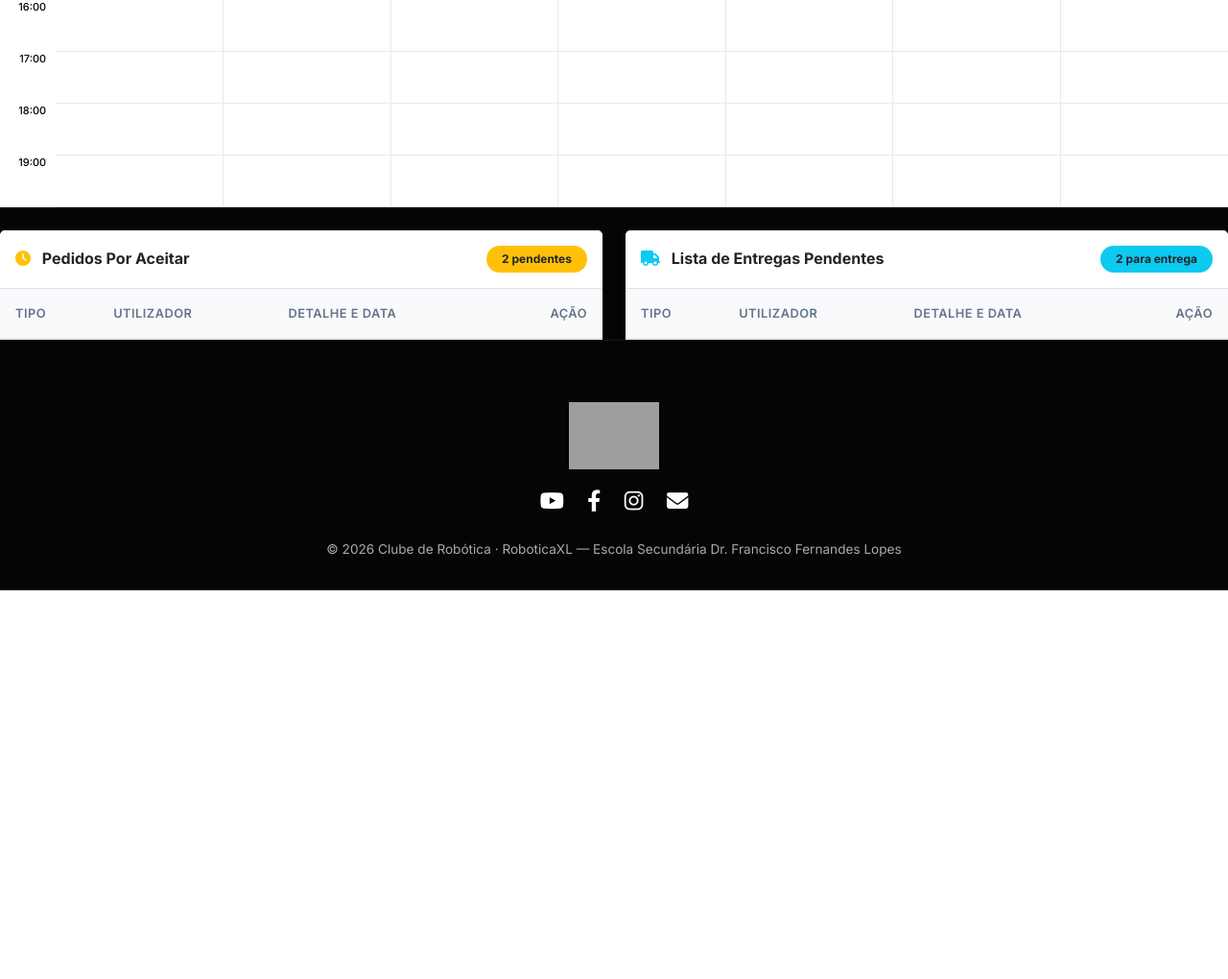
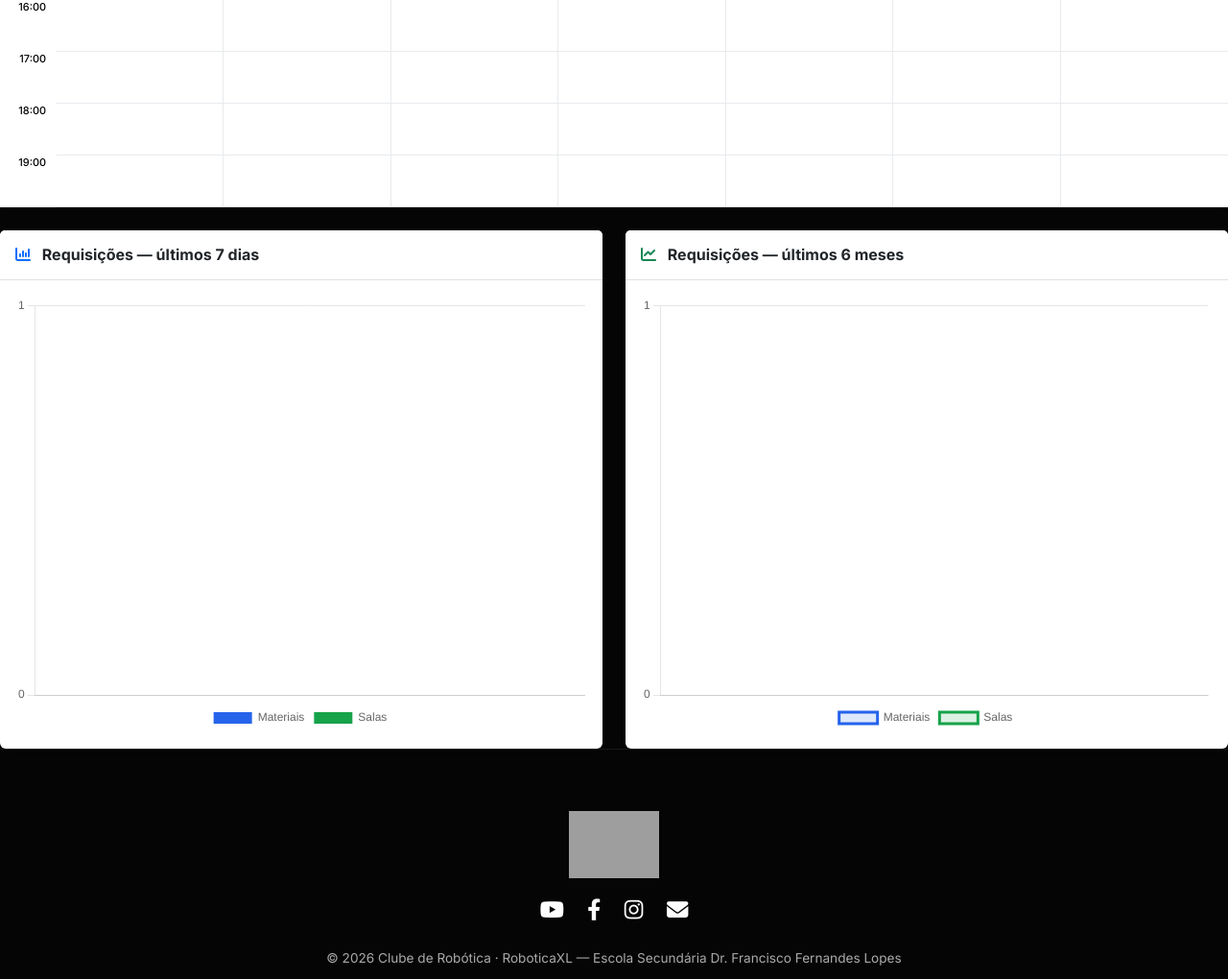
Before and after one commit to RodrigoMartins17/roboticbase_site, a PHP site: the page made by app/views/administracao/index.php in a window 1280 px wide. Shown: the part 819-1839 px from the top of the page at 96% size. Before the commit the page ends 1434 px from the top, so only its background shows below. Run offline with PHP 8.4, Linux system fonts and the light colour scheme; the template is opened without the code that fills it: most values are stand-ins (such as "Sample title", 1, 10 or a date in 2020); lists and menus that the app fills with data are empty; some libraries are stand-ins or nearby versions; grey boxes are pictures that could not be loaded.

Commit message:
Graficos semanais e mensais no painel admin

```diff
--- a/app/views/administracao/index.php
+++ b/app/views/administracao/index.php
@@ -266,108 +266,72 @@ $horaFim = 19;
     </div>
 </div>
 
+<!-- ===================================================================
+     GRÁFICOS DE REQUISIÇÕES
+     Substituem as antigas listas "Pedidos por Aceitar"/"Entregas" (essas
+     geriam-se melhor nas páginas próprias). Aqui interessa a visão geral:
+     quantas requisições entram por dia e por mês, materiais vs salas.
+     Os números vêm prontos do AdminController::index().
+     =================================================================== -->
 <div class="row g-4">
     <div class="col-lg-6">
         <div class="card border-0 shadow-sm h-100">
-            <div class="card-header bg-white border-bottom py-3 d-flex justify-content-between align-items-center">
-                <h6 class="fw-bold mb-0"><i class="fas fa-clock text-warning me-2"></i> Pedidos Por Aceitar</h6>
-                <span class="badge bg-warning text-dark px-3 py-2 rounded-pill"><?= count($porAceitarMat ?? []) + count($porAceitarSala ?? []) ?> pendentes</span>
+            <div class="card-header bg-white border-bottom py-3">
+                <h6 class="fw-bold mb-0"><i class="fas fa-chart-column text-primary me-2"></i> Requisições — últimos 7 dias</h6>
             </div>
-            <div class="table-responsive">
-                <table class="table table-borderless table-clean mb-0">
-                    <thead>
-                        <tr>
-                            <th class="ps-3">Tipo</th>
-                            <th>Utilizador</th>
-                            <th>Detalhe e Data</th>
-                            <th class="text-end pe-3">Ação</th>
-                        </tr>
-                    </thead>
-                    <tbody>
-                        <?php foreach (array_slice($porAceitarMat ?? [], 0, 5) as $r): ?>
-                            <tr>
-                                <td class="ps-3"><span class="badge bg-primary bg-opacity-10 text-primary border border-primary border-opacity-25 px-2 py-1">Material</span></td>
-                                <td class="fw-bold"><?= htmlspecialchars($r['utilizador_nome'] ?? '') ?></td>
-                                <td class="text-muted small">
-                                    <span class="d-block fw-bold text-dark mb-1"><?= htmlspecialchars($r['material_designacao'] ?? '') ?></span>
-                                    <div><i class="far fa-calendar-check me-1"></i><?= date('d/m H:i', strtotime($r['data_levantamento'] ?? $r['data_pedido'])) ?></div>
-                                    <div style="font-size: 0.7rem; margin-top: 2px;"><i class="fas fa-undo me-1"></i><?= date('d/m H:i', strtotime($r['data_devolucao'] ?? '')) ?></div>
-                                </td>
-                                <td class="text-end pe-3"><a href="<?= BASE_URL ?>admin/requisicoesMateriais" class="btn btn-sm btn-outline-primary">Gerir</a></td>
-                            </tr>
-                        <?php endforeach; ?>
-
-                        <?php foreach (array_slice($porAceitarSala ?? [], 0, 5) as $r): ?>
-                            <tr>
-                                <td class="ps-3"><span class="badge bg-success bg-opacity-10 text-success border border-success border-opacity-25 px-2 py-1">Sala</span></td>
-                                <td class="fw-bold"><?= htmlspecialchars($r['utilizador_nome'] ?? '') ?></td>
-                                <td class="text-muted small">
-                                    <span class="d-block fw-bold text-dark mb-1"><?= htmlspecialchars(($r['bloco'] ?? '') . ($r['andar'] ?? '') . '-' . ($r['sala_numero'] ?? '')) ?></span>
-                                    <div><i class="far fa-calendar-check me-1"></i><?= date('d/m H:i', strtotime($r['data_inicio'] ?? $r['data'])) ?></div>
-                                    <div style="font-size: 0.7rem; margin-top: 2px;"><i class="fas fa-undo me-1"></i><?= date('d/m H:i', strtotime($r['data_fim'] ?? '')) ?></div>
-                                </td>
-                                <td class="text-end pe-3"><a href="<?= BASE_URL ?>admin/requisicoesSalas" class="btn btn-sm btn-outline-success">Gerir</a></td>
-                            </tr>
-                        <?php endforeach; ?>
-
-                        <?php if (empty($porAceitarMat) && empty($porAceitarSala)): ?>
-                            <tr><td colspan="4" class="text-muted text-center py-5"><i class="fas fa-check-circle text-success mb-2 fs-3 d-block"></i>Tudo em dia!</td></tr>
-                        <?php endif; ?>
-                    </tbody>
-                </table>
+            <div class="card-body">
+                <canvas id="graficoSemanal" height="230"></canvas>
             </div>
         </div>
     </div>
-
     <div class="col-lg-6">
         <div class="card border-0 shadow-sm h-100">
-            <div class="card-header bg-white border-bottom py-3 d-flex justify-content-between align-items-center">
-                <h6 class="fw-bold mb-0"><i class="fas fa-truck text-info me-2"></i> Lista de Entregas Pendentes</h6>
-                <span class="badge bg-info text-dark px-3 py-2 rounded-pill"><?= count($aEntregarMat ?? []) + count($aEntregarSala ?? []) ?> para entrega</span>
+            <div class="card-header bg-white border-bottom py-3">
+                <h6 class="fw-bold mb-0"><i class="fas fa-chart-line text-success me-2"></i> Requisições — últimos 6 meses</h6>
             </div>
-            <div class="table-responsive">
-                <table class="table table-borderless table-clean mb-0">
-                    <thead>
-                        <tr>
-                            <th class="ps-3">Tipo</th>
-                            <th>Utilizador</th>
-                            <th>Detalhe e Data</th>
-                            <th class="text-end pe-3">Ação</th>
-                        </tr>
-                    </thead>
-                    <tbody>
-                        <?php foreach (array_slice($aEntregarMat ?? [], 0, 5) as $r): ?>
-                            <tr>
-                                <td class="ps-3"><span class="badge bg-primary bg-opacity-10 text-primary border border-primary border-opacity-25 px-2 py-1">Material</span></td>
-                                <td class="fw-bold"><?= htmlspecialchars($r['utilizador_nome'] ?? '') ?></td>
-                                <td class="text-muted small">
-                                    <span class="d-block fw-bold text-dark mb-1"><?= htmlspecialchars($r['material_designacao'] ?? '') ?></span>
-                                    <div><i class="far fa-calendar-check me-1"></i><?= date('d/m H:i', strtotime($r['data_levantamento'] ?? $r['data_pedido'])) ?></div>
-                                    <div style="font-size: 0.7rem; margin-top: 2px;"><i class="fas fa-undo me-1"></i><?= date('d/m H:i', strtotime($r['data_devolucao'] ?? '')) ?></div>
-                                </td>
-                                <td class="text-end pe-3"><a href="<?= BASE_URL ?>admin/requisicoesMateriais" class="btn btn-sm btn-outline-primary">Gerir</a></td>
-                            </tr>
-                        <?php endforeach; ?>
-
-                        <?php foreach (array_slice($aEntregarSala ?? [], 0, 5) as $r): ?>
-                            <tr>
-                                <td class="ps-3"><span class="badge bg-success bg-opacity-10 text-success border border-success border-opacity-25 px-2 py-1">Sala</span></td>
-                                <td class="fw-bold"><?= htmlspecialchars($r['utilizador_nome'] ?? '') ?></td>
-                                <td class="text-muted small">
-                                    <span class="d-block fw-bold text-dark mb-1"><?= htmlspecialchars(($r['bloco'] ?? '') . ($r['andar'] ?? '') . '-' . ($r['sala_numero'] ?? '')) ?></span>
-                                    <div><i class="far fa-calendar-check me-1"></i><?= date('d/m H:i', strtotime($r['data_inicio'] ?? $r['data'])) ?></div>
-                                    <div style="font-size: 0.7rem; margin-top: 2px;"><i class="fas fa-undo me-1"></i><?= date('d/m H:i', strtotime($r['data_fim'] ?? '')) ?></div>
-                                </td>
-                                <td class="text-end pe-3"><a href="<?= BASE_URL ?>admin/requisicoesSalas" class="btn btn-sm btn-outline-success">Gerir</a></td>
-                            </tr>
-                        <?php endforeach; ?>
-
-                        <?php if (empty($aEntregarMat) && empty($aEntregarSala)): ?>
-                            <tr><td colspan="4" class="text-muted text-center py-5"><i class="fas fa-box-open text-muted mb-2 fs-3 d-block"></i>Nenhuma entrega pendente.</td></tr>
-                        <?php endif; ?>
-                    </tbody>
-                </table>
+            <div class="card-body">
+                <canvas id="graficoMensal" height="230"></canvas>
             </div>
         </div>
     </div>
 </div>
+
+<script src="https://cdn.jsdelivr.net/npm/chart.js@4.4.1/dist/chart.umd.min.js"></script>
+<script>
+// Os dados chegam do PHP já contados (dias/meses, materiais e salas).
+const gSemanal = <?= json_encode($graficoSemanal ?? ['labels'=>[], 'materiais'=>[], 'salas'=>[]]) ?>;
+const gMensal  = <?= json_encode($graficoMensal ?? ['labels'=>[], 'materiais'=>[], 'salas'=>[]]) ?>;
+
+// Opções comuns aos dois gráficos (eixo Y só com números inteiros).
+const opcoes = {
+    responsive: true,
+    plugins: { legend: { position: 'bottom' } },
+    scales: { y: { beginAtZero: true, ticks: { precision: 0 } } }
+};
+
+// Barras lado a lado: azul = materiais, verde = salas.
+new Chart(document.getElementById('graficoSemanal'), {
+    type: 'bar',
+    data: {
+        labels: gSemanal.labels,
+        datasets: [
+            { label: 'Materiais', data: gSemanal.materiais, backgroundColor: '#2563eb', borderRadius: 6 },
+            { label: 'Salas',     data: gSemanal.salas,     backgroundColor: '#16a34a', borderRadius: 6 }
+        ]
+    },
+    options: opcoes
+});
+
+// Evolução mensal em linhas, para se ver a tendência ao longo do tempo.
+new Chart(document.getElementById('graficoMensal'), {
+    type: 'line',
+    data: {
+        labels: gMensal.labels,
+        datasets: [
+            { label: 'Materiais', data: gMensal.materiais, borderColor: '#2563eb', backgroundColor: 'rgba(37,99,235,.15)', fill: true, tension: .35 },
+            { label: 'Salas',     data: gMensal.salas,     borderColor: '#16a34a', backgroundColor: 'rgba(22,163,74,.15)', fill: true, tension: .35 }
+        ]
+    },
+    options: opcoes
+});
+</script>
```
Also changed, not shown: app/controllers/AdminController.php (+35 -9 lines).
